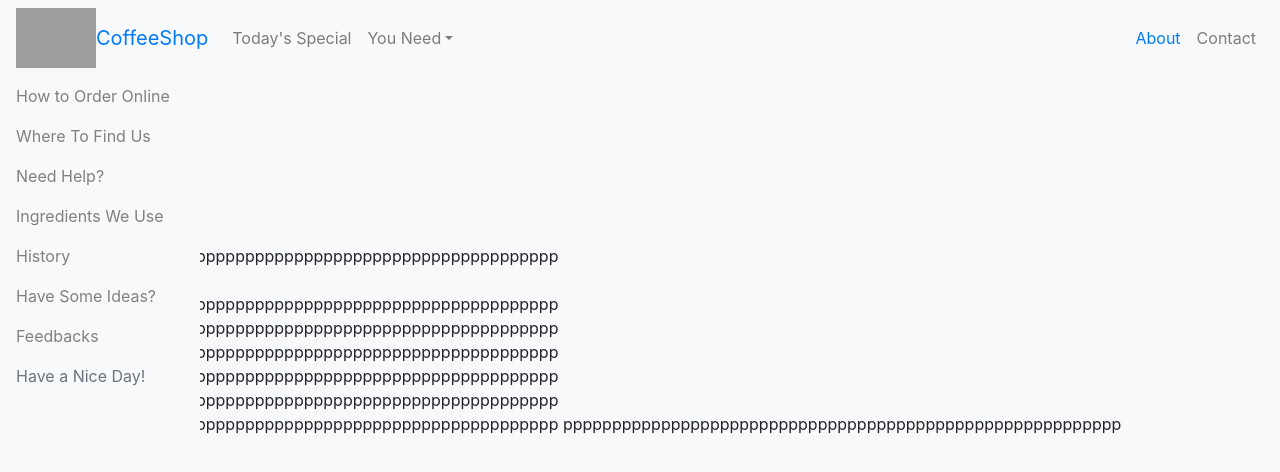
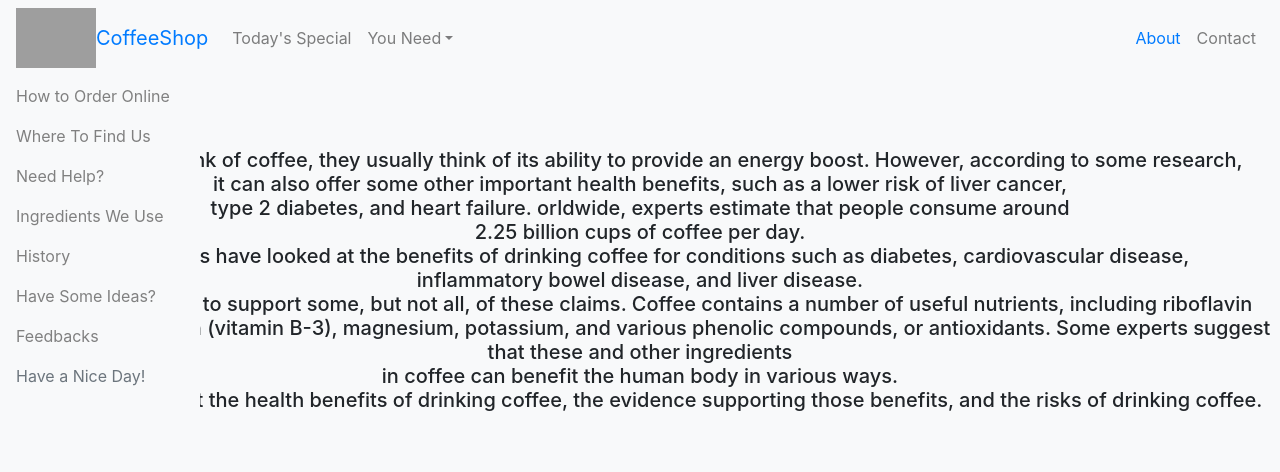
Before and after one commit to Anasolo/react-website, a React (Create React App) app: page /About in a window 1280 px wide. Shown: the top 472 px of the page. Built offline with nearby package versions, Linux system fonts and the light colour scheme; grey boxes are pictures that could not be loaded.

Commit message:
Prettier

```diff
--- a/src/components/About.js
+++ b/src/components/About.js
@@ -1,36 +1,36 @@
 import React, { useEffect } from "react";
 
 const About = () => {
-  useEffect(() => {
-    console.log("hi about");
-  }, []);
+  useEffect(() => {}, []);
+
+  const styles = {
+    textAlign: "center",
+    fontSize: "20px",
+  };
   return (
     <div>
-      About
-      <br />
-      <br />
-      <br />
-      <br />
-      <br />
-      <br />
-      <br />
-      ppppppppppppppppppppppppppppppppppppppppppppppppppppppppp
-      <br />
-      <br />
-      ppppppppppppppppppppppppppppppppppppppppppppppppppppppppp
-      <br />
-      ppppppppppppppppppppppppppppppppppppppppppppppppppppppppp
-      <br />
-      ppppppppppppppppppppppppppppppppppppppppppppppppppppppppp
-      <br />
-      ppppppppppppppppppppppppppppppppppppppppppppppppppppppppp
-      <br />
-      ppppppppppppppppppppppppppppppppppppppppppppppppppppppppp
-      <br />
-      ppppppppppppppppppppppppppppppppppppppppppppppppppppppppp
-      ppppppppppppppppppppppppppppppppppppppppppppppppppppppppp
-      <br /> About
-      <br /> About About
+      <h3 style={styles}>
+        <br />
+        <br />
+        <br />
+        When people think of coffee, they usually think of its ability to
+        provide an energy boost. However, according to some research,
+        <br /> it can also offer some other important health benefits, such as a
+        lower risk of liver cancer, <br /> type 2 diabetes, and heart failure.
+        orldwide, experts estimate that people consume around
+        <br /> 2.25 billion cups of coffee per day. <br /> Researchers have
+        looked at the benefits of drinking coffee for conditions such as
+        diabetes, cardiovascular disease, <br /> inflammatory bowel disease, and
+        liver disease. <br /> There is evidence to support some, but not all, of
+        these claims. Coffee contains a number of useful nutrients, including
+        riboflavin
+        <br /> (vitamin B-2), niacin (vitamin B-3), magnesium, potassium, and
+        various phenolic compounds, or antioxidants. Some experts suggest that
+        these and other ingredients <br /> in coffee can benefit the human body
+        in various ways. <br />
+        This article looks at the health benefits of drinking coffee, the
+        evidence supporting those benefits, and the risks of drinking coffee.
+      </h3>
     </div>
   );
 };
--- a/src/components/HomePage/Article.js
+++ b/src/components/HomePage/Article.js
@@ -1,27 +1,17 @@
-import React, { useEffect, useState } from 'react';
+import React, { useEffect, useState } from "react";
 
 const Article = (props) => {
-
-
-  useEffect(() => {
-    // This effect uses the `value` variable,
-    // so it "depends on" `value`.
-    console.log(111111111, props)
-  }, [])
-
+  useEffect(() => {}, []);
 
   const myFun = () => {
-    console.log(222222222)
-    props.onClick()
-  }
-    return(
-
-        <div className="article"
-            onClick={myFun}>
-            <img src = {props.img} alt="coffee"/>
-            <h3>{props.name}</h3>
-            <p>{props.text}</p>
-        </div>
-    )
-}
-export default Article
+    props.onClick();
+  };
+  return (
+    <div className="article" onClick={myFun}>
+      <img src={props.img} alt="coffee" />
+      <h3>{props.name}</h3>
+      <p>{props.text}</p>
+    </div>
+  );
+};
+export default Article;
--- a/src/components/HomePage/Home.js
+++ b/src/components/HomePage/Home.js
@@ -13,16 +13,16 @@ const Home = () => {
     {
       img:
         "https://media3.s-nbcnews.com/j/newscms/2019_33/2203981/171026-better-coffee-boost-se-329p_67dfb6820f7d3898b5486975903c2e51.fit-1240w.jpg",
-      name: "avto",
-      text: "click for avto",
-      recipe: "this is a recipe2222222222222222222222",
+      name: "Latte",
+      text: "click for recipe",
+      recipe: "this is a recipe",
     },
     {
       img:
         "https://post.healthline.com/wp-content/uploads/2020/08/espresso-ground-coffee-beans-thumb-1-732x549.jpg",
-      name: "ana",
-      text: "click for ana",
-      recipe: "this is a recipe3333333333333333333333",
+      name: "Americano",
+      text: "click for recipe",
+      recipe: "this is a recipe",
     },
   ]);
   return (
--- a/src/components/HomePage/card/index.js
+++ b/src/components/HomePage/card/index.js
@@ -10,9 +10,9 @@ const Card = ({ item }) => {
   };
 
   const style = { marginRight: "25px" };
-  useEffect(() => {
-    console.log("hi", item);
-  }, []);
+
+  useEffect(() => {}, []);
+
   return (
     <div style={style}>
       <div>
```
